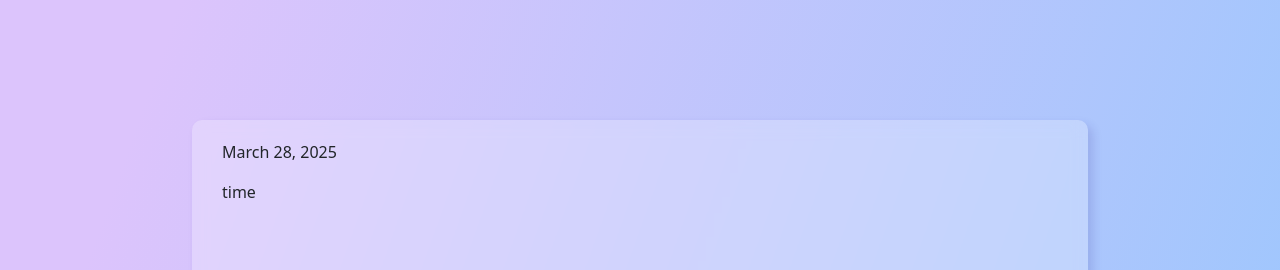
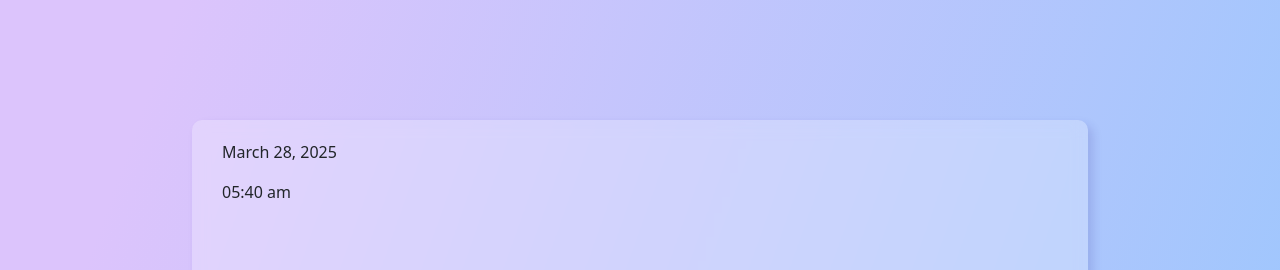
Before and after one commit to ESBorth/weather-app, a React (Create React App) app: page / in a window 1280 px wide. Shown: the top 270 px of the page. Built offline with nearby package versions, Linux system fonts and the light colour scheme; the HTML template or start-up script is replaced by a standard one.

Commit message:
added date and time functions

```diff
--- a/src/App.js
+++ b/src/App.js
@@ -1,5 +1,5 @@
 import './App.css';
-import TopBar from './topBar';
+import TopBar from './components/topBar';
 
 function App() {
   return (
--- /dev/null
+++ b/src/components/topBar.js
@@ -0,0 +1,32 @@
+import { useState, useEffect } from 'react';
+import { getTheDate } from '../functions/getDate';
+import { getTheTime } from '../functions/getTime';
+
+function TopBar () {
+    const [date, setDate] = useState(getTheDate());
+    const [timeVer, setTimeVer] = useState('US');
+    const [timeSetting, setTimeSetting] = useState(getTheTime(timeVer));
+
+    const time = "";
+    useEffect(() => {
+        const updateDate = setInterval(() => {
+            setDate(getTheDate());
+        }, 360000000);
+        const updateTime = setInterval(() => {
+            setTimeSetting(getTheTime());
+        }, 10000)
+    })
+
+    return (
+        <div className = "row">
+            <div className = "col-sm-4">
+                <p>{date}</p>
+                <p>{timeSetting}</p>
+            </div>
+            <div className = "col-sm-4">
+
+            </div>
+        </div>
+    )
+}
+export default TopBar;
--- /dev/null
+++ b/src/functions/getTime.js
@@ -0,0 +1,11 @@
+export function getTheTime (version) {
+    const now = new Date();
+    const hours = now.getHours();
+    const minutes = now.getMinutes();
+    if (version === 'US'){
+        const formatter = `${hours < 10 ? '0' + hours : hours}:${minutes < 10 ? '0' + minutes : minutes} ${hours < 12 || hours === 24 ? 'am' : 'pm'}`;
+        return (formatter);
+    } else {
+        return (`${hours < 10 ? '0' + hours : hours}:${minutes < 10 ? '0' + minutes : minutes}`)
+    }
+};
--- a/src/topBar.js
+++ /dev/null
@@ -1,22 +0,0 @@
-import { useState, useEffect } from 'react';
-import { getTheDate } from './getDate';
-
-function TopBar () {
-    const [date, setDate] = useState(getTheDate());
-
-
-    const time = "";
-    useEffect(() => {
-        setDate(getTheDate());
-    })
-
-    return (
-        <div className = "row">
-            <div className = "col-sm-4">
-                <p>{date}</p>
-                <p>time</p>
-            </div>
-        </div>
-    )
-}
-export default TopBar;
```
Also changed, not shown: src/components/darkmode.js (added), src/functions/getDate.js (renamed from src/getDate.js).
